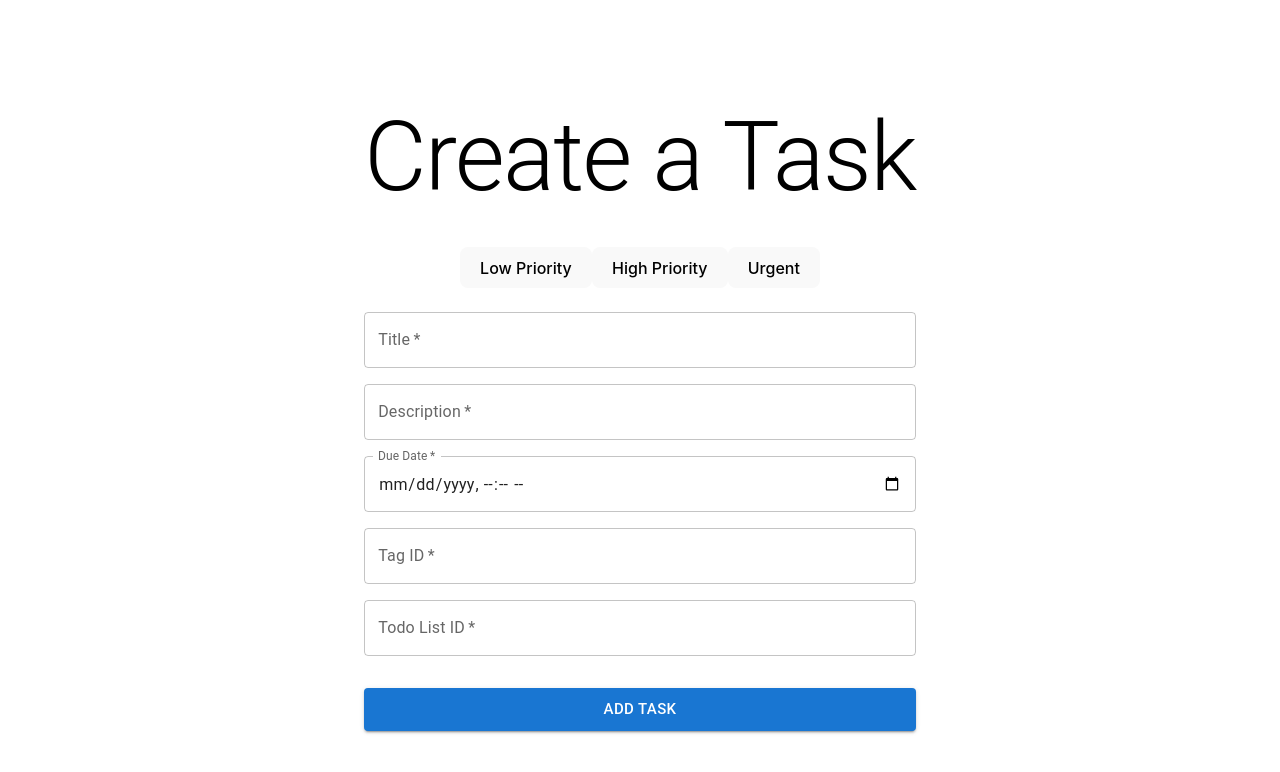
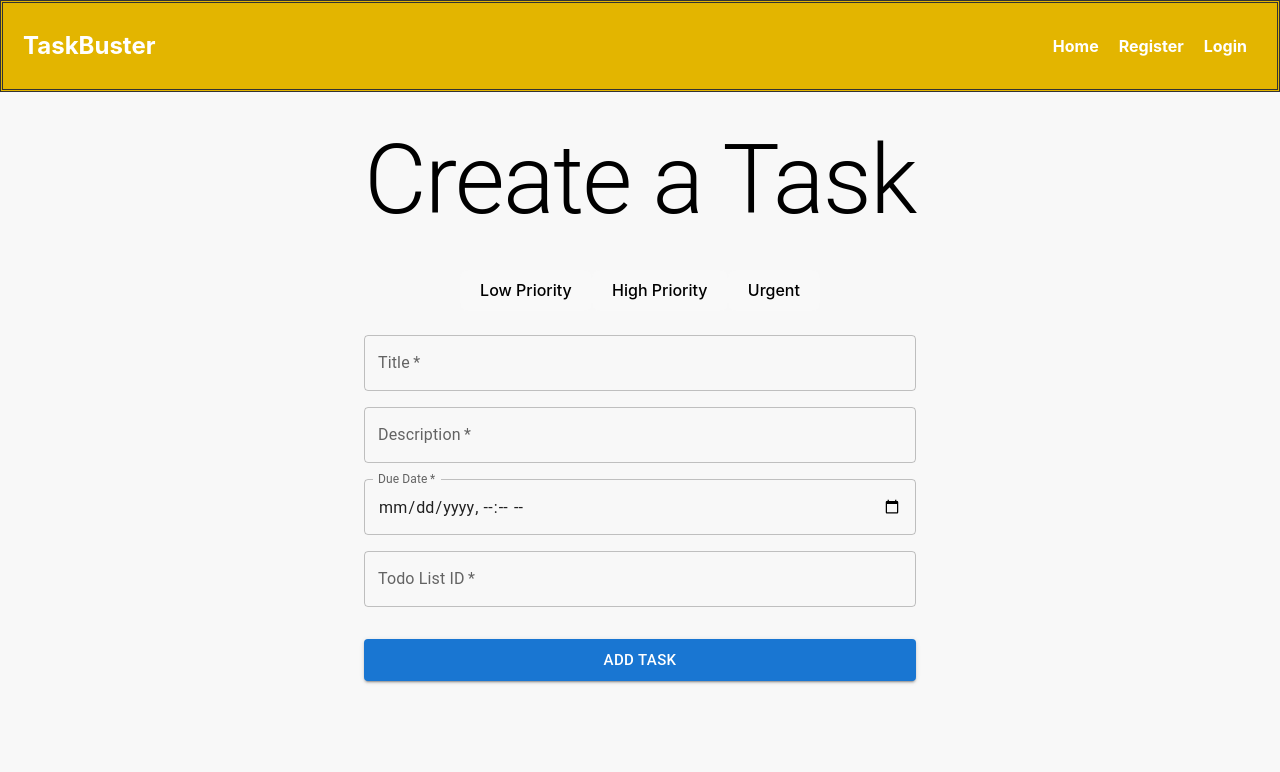
Before and after one commit to DymurBoi/TaskBuster, a React (Vite) app: page /createTask in a window 1280 px wide. Shown: the top 772 px of the page. Built offline with nearby package versions, Linux system fonts and the light colour scheme.

Commit message:
nav bar addition

```diff
--- a/src/Maquiling_Components/TaskCreate.jsx
+++ b/src/Maquiling_Components/TaskCreate.jsx
@@ -1,10 +1,12 @@
 import { useState } from 'react';
 import axios from 'axios';
 import './task.css';
+import { useNavigate, Link } from 'react-router-dom';
 import { ThemeProvider } from '@emotion/react';
 import { createTheme } from '@mui/material/styles';
 import Typography from '@mui/material/Typography';
-import { TextField, Button, Container, Grid, Box } from '@mui/material';
+import { TextField, Button, Container, Box } from '@mui/material';
+import Grid from '@mui/material/Grid2';
 
 const theme = createTheme({
   typography: {
@@ -35,8 +37,11 @@ function TaskCreate() {
     updatedAt: new Date().toISOString(),
     dueDate: '',
     tag: { tagId: '' },
-    toDoList: {toDoListID: '' },
+    toDoList: { toDoListID: '' },
   });
+
+  const [submittedTask, setSubmittedTask] = useState(null);
+
   const postTag = (priority) => {
     const newTag = {
       name: priority,
@@ -46,13 +51,15 @@ function TaskCreate() {
 
     axios.post('/api/taskbuster/postTag', newTag) // Replace with your API endpoint
       .then(response => {
-        // Update submittedTag with the response data of the posted tag
-        setSubmittedTag(response.data);
+        // Store the tagId in the newTask state for later use
+        setNewTask(prevTask => ({
+          ...prevTask,
+          tag: { tagId: response.data.tagId },
+        }));
       })
       .catch(error => console.error("Error posting tag:", error));
   };
-  const [submittedTask, setSubmittedTask] = useState(null);
-  const [submittedTag, setSubmittedTag] = useState(null);
+
   const postTask = (task) => {
     axios.post('/api/taskbuster/postTask', task)
       .then(response => {
@@ -67,7 +74,7 @@ function TaskCreate() {
           updatedAt: new Date().toISOString(),
           dueDate: '',
           tag: { tagId: '' },
-          toDoList: {toDoListID: '' },
+          toDoList: { toDoListID: '' },
         });
       })
       .catch(error => console.error("Error posting task:", error));
@@ -80,19 +87,12 @@ function TaskCreate() {
 
   const handleChange = (e) => {
     const { name, value } = e.target;
-    if (name === "tagId") {
-      setNewTask(prevTask => ({
-        ...prevTask,
-        tag: { ...prevTask.tag, tagId: value },
-      }));
-    }
-    else if (name === "todoListId") {
+    if (name === "todoListId") {
       setNewTask(prevTask => ({
         ...prevTask,
         toDoList: { ...prevTask.toDoList, toDoListID: value },
       }));
-      }
-    else {
+    } else {
       setNewTask(prevTask => ({
         ...prevTask,
         [name]: value,
@@ -102,6 +102,15 @@ function TaskCreate() {
 
   return (
     <ThemeProvider theme={theme}>
+      <nav className="navbar">
+        <h1 className="navbar-logo">TaskBuster</h1>
+        <div className="navbar-links">
+          <Link to="/" className="nav-link">Home</Link>
+          <Link to="/register" className="nav-link">Register</Link>
+          <Link to="/login" className="nav-link">Login</Link>
+        </div>
+      </nav>
+      <div className='screen'>
         <Container maxWidth="sm" sx={{ mt: 4 }}>
           <Typography variant="h1" gutterBottom>
             Create a Task
@@ -111,7 +120,8 @@ function TaskCreate() {
             <button onClick={() => postTag("High Priority")}>High Priority</button>
             <button onClick={() => postTag("Urgent")}>Urgent</button>
           </div>
-        <br/>
+          <br />
+
           {/* Form to create a new task */}
           <form onSubmit={handleSubmit}>
             <Box sx={{ display: 'flex', flexDirection: 'column', gap: 2 }}>
@@ -146,16 +156,7 @@ function TaskCreate() {
                   shrink: true,
                 }}
               />
-            <TextField
-              label="Tag ID"
-              name="tagId"
-              variant="outlined"
-              type="number"
-              value={newTask.tag.tagId}
-              onChange={handleChange}
-              fullWidth
-              required
-            />
+              {/* Remove the TextField for Tag ID */}
               <TextField
                 label="Todo List ID"
                 name="todoListId"
@@ -182,7 +183,7 @@ function TaskCreate() {
           {submittedTask && (
             <Box sx={{ mt: 4, backgroundColor: '#f5f5f5', padding: 2, borderRadius: 2 }}>
               <Typography variant="h6">Recently Submitted Task</Typography>
-            <Grid container spacing={1}>
+              <Grid container spacing={2}>
                 <Grid item xs={6}><strong>Title:</strong> {submittedTask.title}</Grid>
                 <Grid item xs={6}><strong>Description:</strong> {submittedTask.description}</Grid>
                 <Grid item xs={6}><strong>Status:</strong> {submittedTask.status}</Grid>
@@ -192,6 +193,7 @@ function TaskCreate() {
             </Box>
           )}
         </Container>
+      </div>
     </ThemeProvider>
   );
 }
--- a/src/Maquiling_Components/TaskView.jsx
+++ b/src/Maquiling_Components/TaskView.jsx
@@ -46,6 +46,15 @@ function TaskView() {
     };
   return (
     <ThemeProvider theme={theme}>
+    <nav className="navbar">
+        <h1 className="navbar-logo">TaskBuster</h1>
+        <div className="navbar-links">
+          <Link to="/" className="nav-link">Home</Link>
+          <Link to="/register" className="nav-link">Register</Link>
+          <Link to="/login" className="nav-link">Login</Link>
+        </div>
+        </nav>
+      <div className='screen'>
       <Typography variant="h1" sx={{ color: 'black', textAlign: 'center' }}>
         Task List
       </Typography>
@@ -87,6 +96,7 @@ function TaskView() {
       </CardContent>
     </Card>
       </div>
+      </div>
     </ThemeProvider>
   );
 }
--- a/src/Maquiling_Components/task.css
+++ b/src/Maquiling_Components/task.css
@@ -1,7 +1,7 @@
 .row {
     padding-top: 5em;
-    padding-left: 10em;
-    padding-right: 10em;
+    padding-left: 2em;
+    padding-right: 2em;
     display: flex;
     flex-wrap: wrap;
     justify-content: space-between; /* Adjusts space between cards */
@@ -12,8 +12,9 @@
     flex: 0 0 23%; /* Make each card 23% to allow for spacing */
     max-width: 23%; /* Maximum width of each card */
     margin-bottom: 20px;
-    margin-right: 60px;
+    margin-right: 20px;
 }
+
 .fixed-card {
     width: 250px; /* Set a fixed width */
     height: 300px; /* Set a fixed height */
```
Lines whose indentation alone changed are shown as unchanged.
